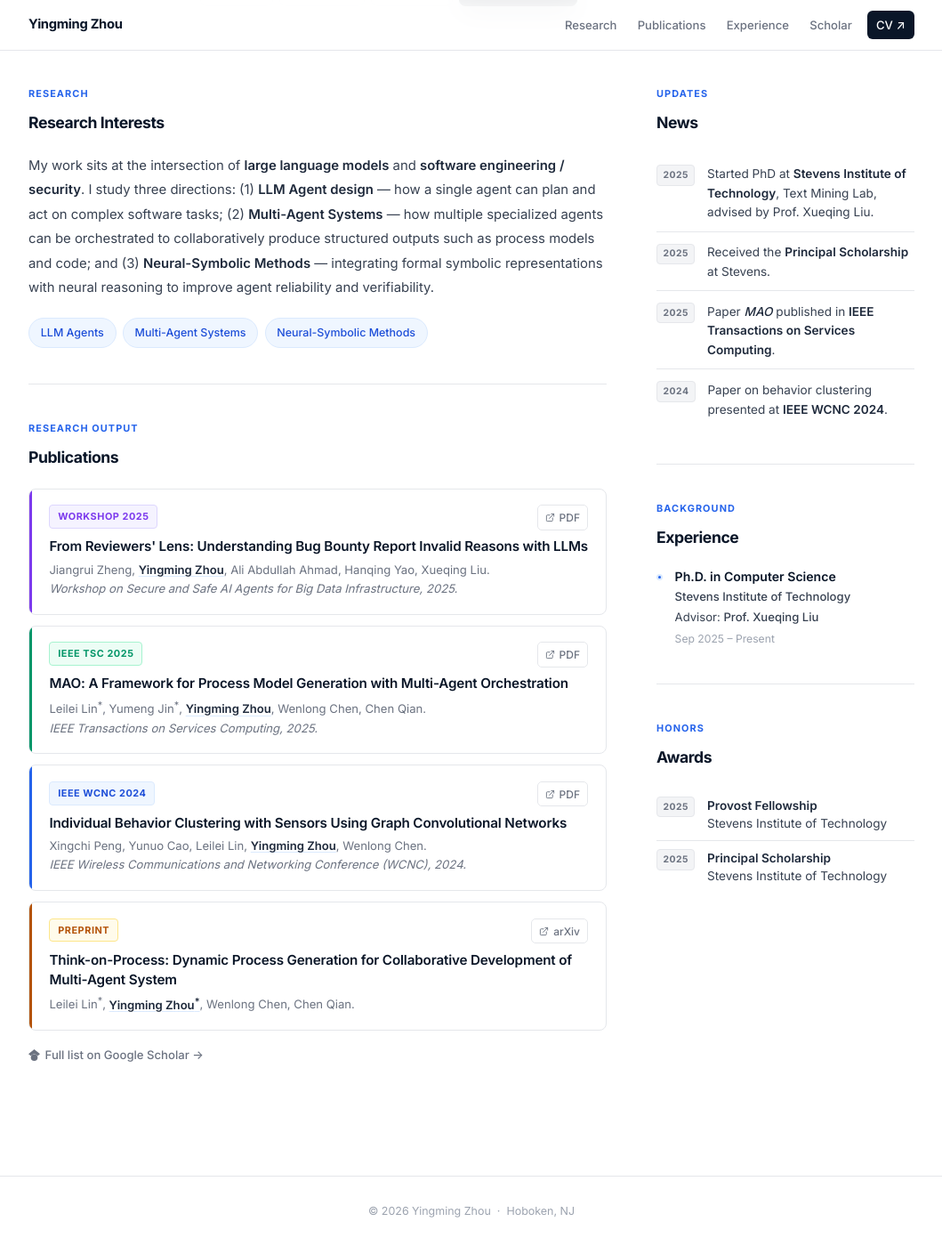
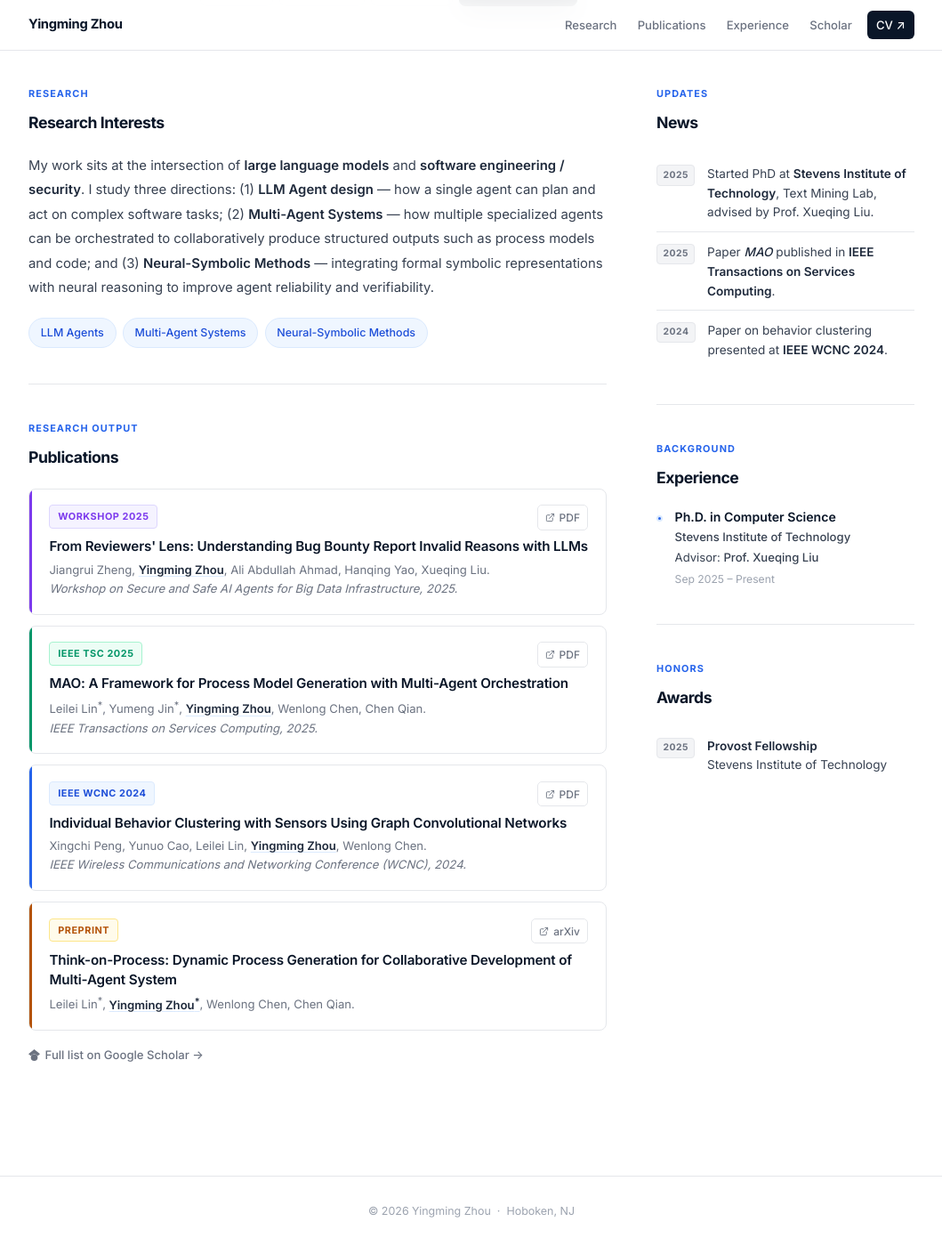
Before and after one commit to Aizhouym/Aizhouym.github.io, a Jekyll site: the page built from _pages/about.md, in a window 1280 px wide and 1400 px high, scrolled down 425 px. Shown: the whole window at 89% size, without its empty margins (110-1169 px from the left). Built offline with Jekyll 4.4.1, drawn with Linux system fonts in a browser that asks for light colours.

Commit message:
Remove Principal Scholarship
Co-Authored-By: Claude Sonnet 4.6 <noreply@anthropic.com>

```diff
--- a/_layouts/homepage.html
+++ b/_layouts/homepage.html
@@ -455,10 +455,6 @@
           </div>
           <div class="news-item">
             <span class="news-year">2025</span>
-            <p class="news-text">Received the <strong>Principal Scholarship</strong> at Stevens.</p>
-          </div>
-          <div class="news-item">
-            <span class="news-year">2025</span>
             <p class="news-text">Paper <em>MAO</em> published in <strong>IEEE Transactions on Services Computing</strong>.</p>
           </div>
           <div class="news-item">
@@ -494,10 +490,6 @@
             <span class="award-year">2025</span>
             <p class="award-text"><strong>Provost Fellowship</strong><br>Stevens Institute of Technology</p>
           </div>
-          <div class="award-item">
-            <span class="award-year">2025</span>
-            <p class="award-text"><strong>Principal Scholarship</strong><br>Stevens Institute of Technology</p>
-          </div>
         </div>
       </div>
 
```
